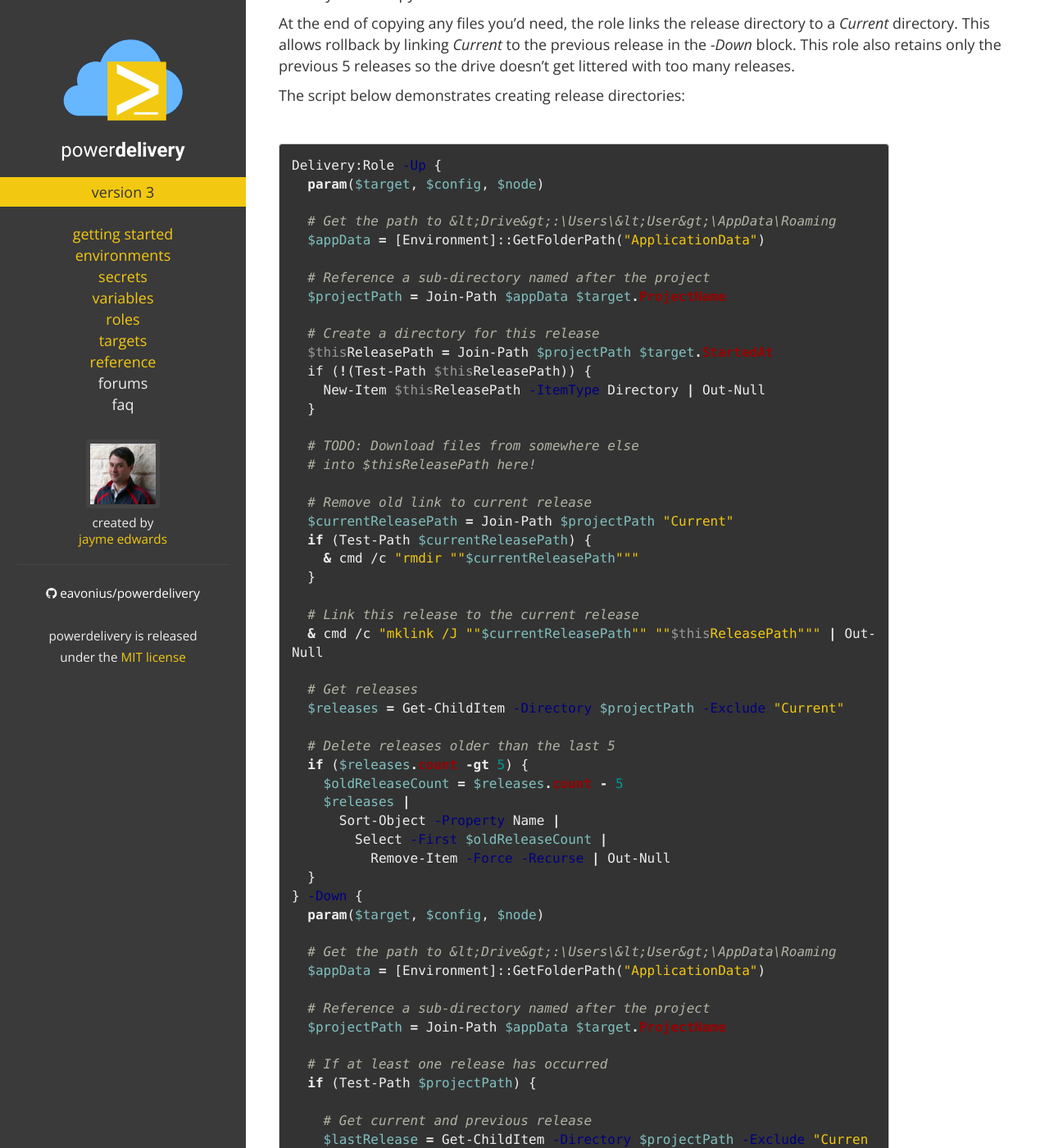
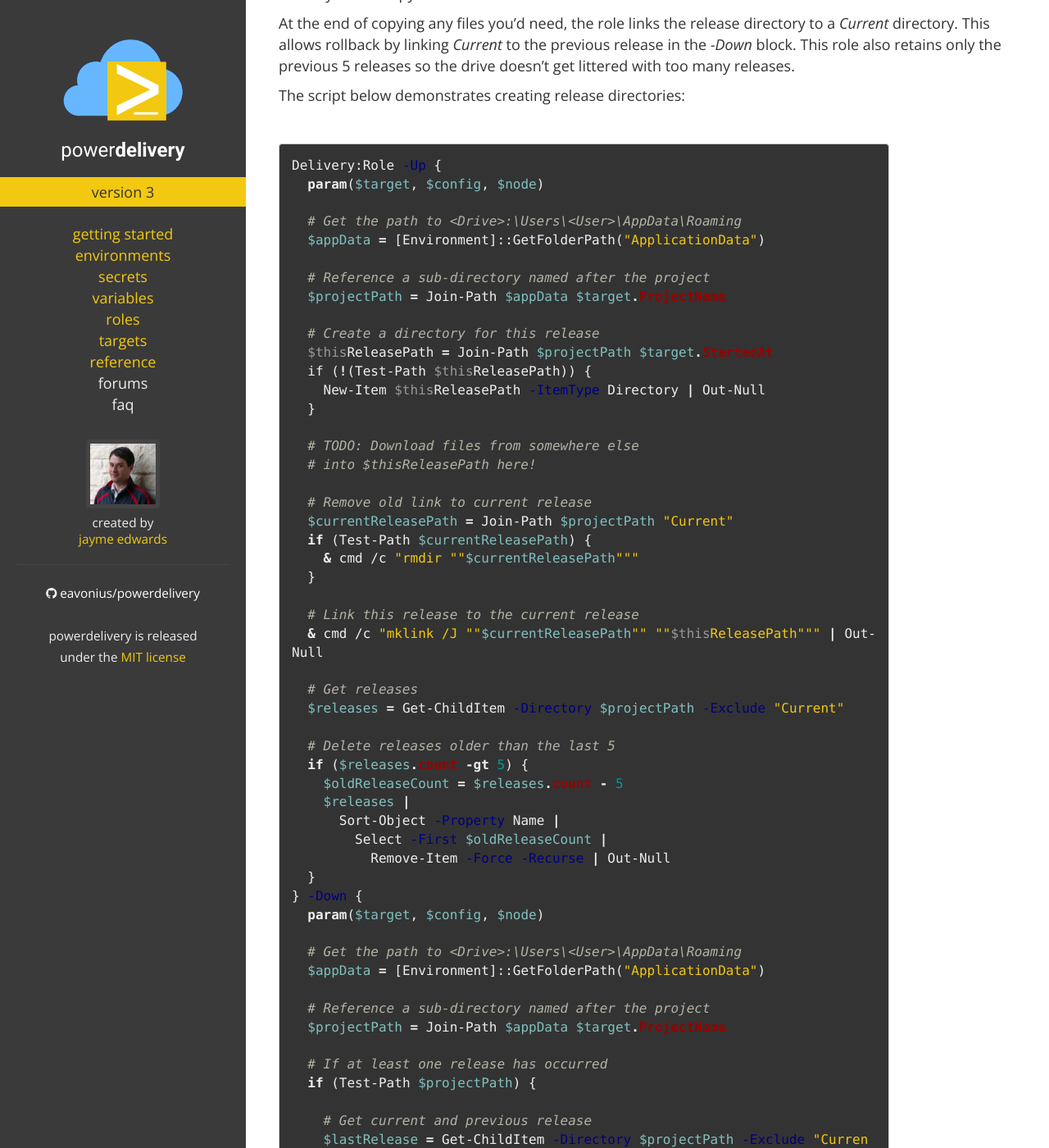
Before and after one commit to eavonius/powerdelivery, a Jekyll site: the page built from roles.markdown, in a window 1280 px wide and 1400 px high, scrolled down 5232 px. Shown: the whole window at 82% size. Built offline with Jekyll 4.4.1, drawn with Linux system fonts in a browser that asks for light colours; nearby versions of some CDN libraries; part of the change alters nothing that is shown.

Commit message:
Fixed pre formatting for release dirs example

```diff
--- a/roles.markdown
+++ b/roles.markdown
@@ -248,7 +248,7 @@ The script below demonstrates creating release directories:
 Delivery:Role -Up {
   param($target, $config, $node)
 
-  # Get the path to &lt;Drive&gt;:\Users\&lt;User&gt;\AppData\Roaming
+  # Get the path to <Drive>:\Users\<User>\AppData\Roaming
   $appData = [Environment]::GetFolderPath("ApplicationData")
 
   # Reference a sub-directory named after the project
@@ -286,7 +286,7 @@ Delivery:Role -Up {
 } -Down {
   param($target, $config, $node)
 
-  # Get the path to &lt;Drive&gt;:\Users\&lt;User&gt;\AppData\Roaming
+  # Get the path to <Drive>:\Users\<User>\AppData\Roaming
   $appData = [Environment]::GetFolderPath("ApplicationData")
 
   # Reference a sub-directory named after the project
```
